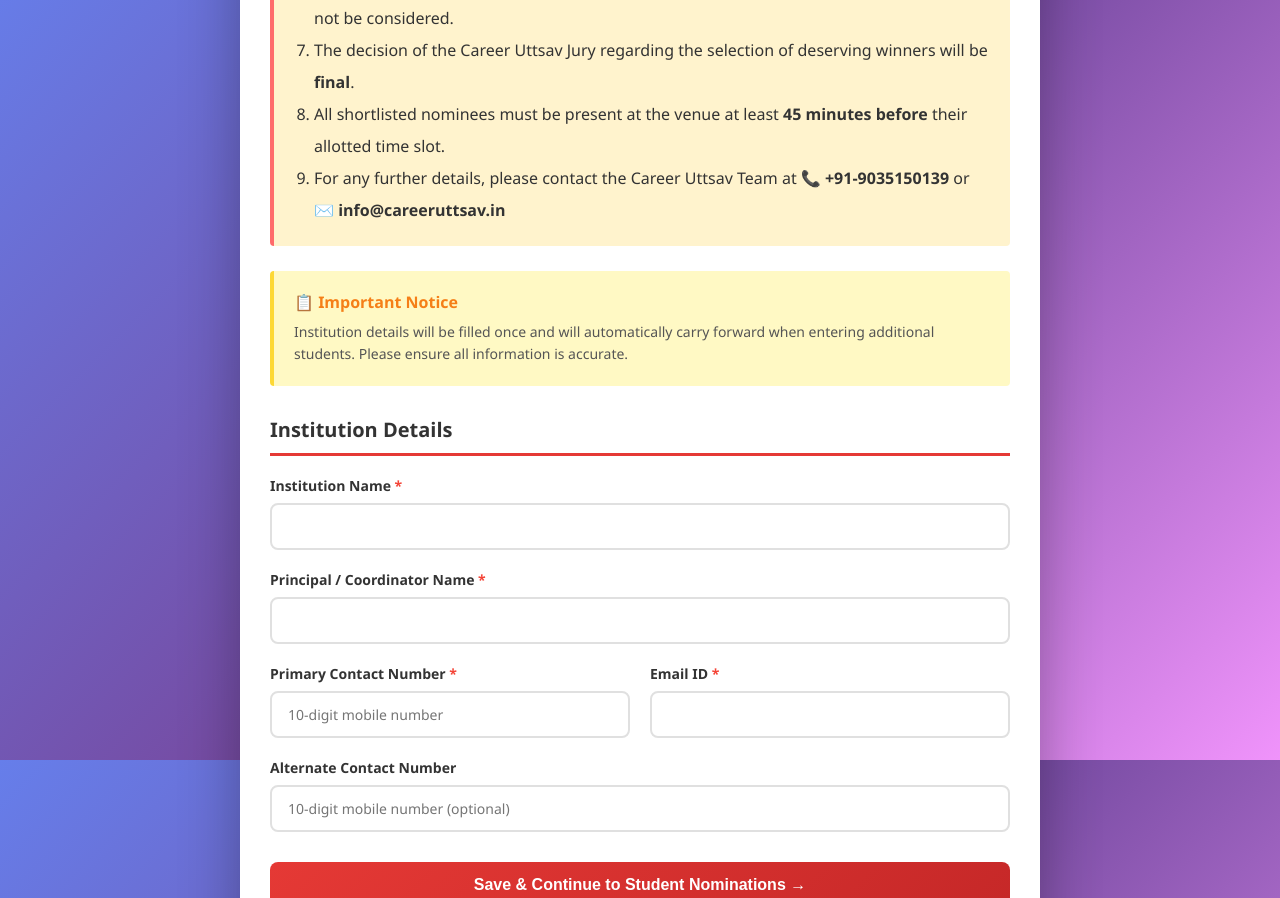
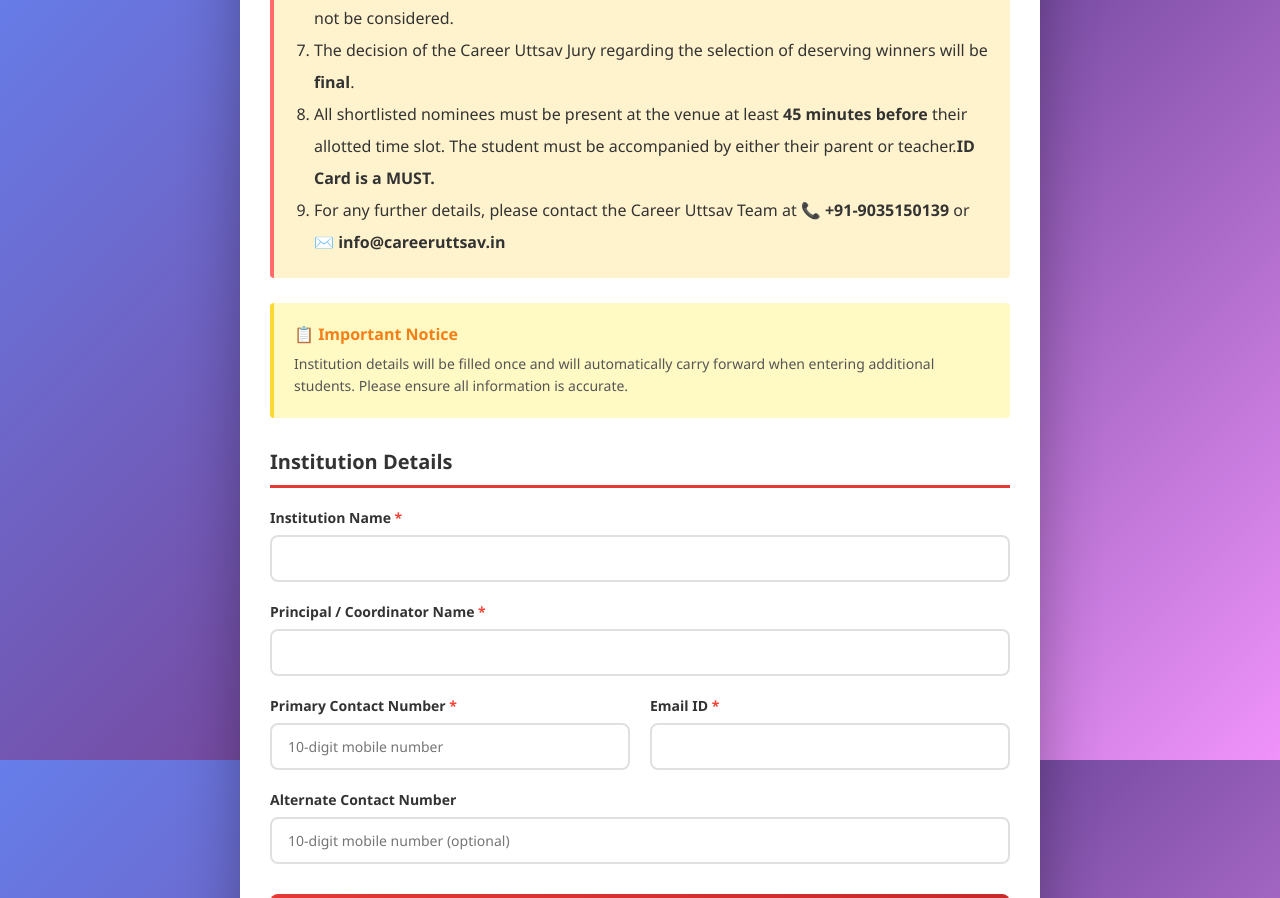
Before and after one commit to harshmehta9998/career-uttsav-form, a plain HTML site: page index.html in a window 1280 px wide. Shown: the part 840-1738 px from the top of the page. Drawn offline with Linux system fonts and the light colour scheme.

Commit message:
Update index.html

```diff
--- a/index.html
+++ b/index.html
@@ -478,7 +478,7 @@
                         <li>Achievements mentioned must be <strong>recent</strong>.</li>
                         <li>The <strong>last date for submission is 4th December 2025</strong>. Incomplete or late submissions will not be considered.</li>
                         <li>The decision of the Career Uttsav Jury regarding the selection of deserving winners will be <strong>final</strong>.</li>
-                        <li>All shortlisted nominees must be present at the venue at least <strong>45 minutes before</strong> their allotted time slot.</li>
+                        <li>All shortlisted nominees must be present at the venue at least <strong>45 minutes before</strong> their allotted time slot. The student must be accompanied by either their parent or teacher.<strong>ID Card is a MUST. <strong></strong></strong></li>
                         <li>For any further details, please contact the Career Uttsav Team at 📞 <strong>+91-9035150139</strong> or ✉️ <strong>info@careeruttsav.in</strong></li>
                     </ol>
                 </div>
```
